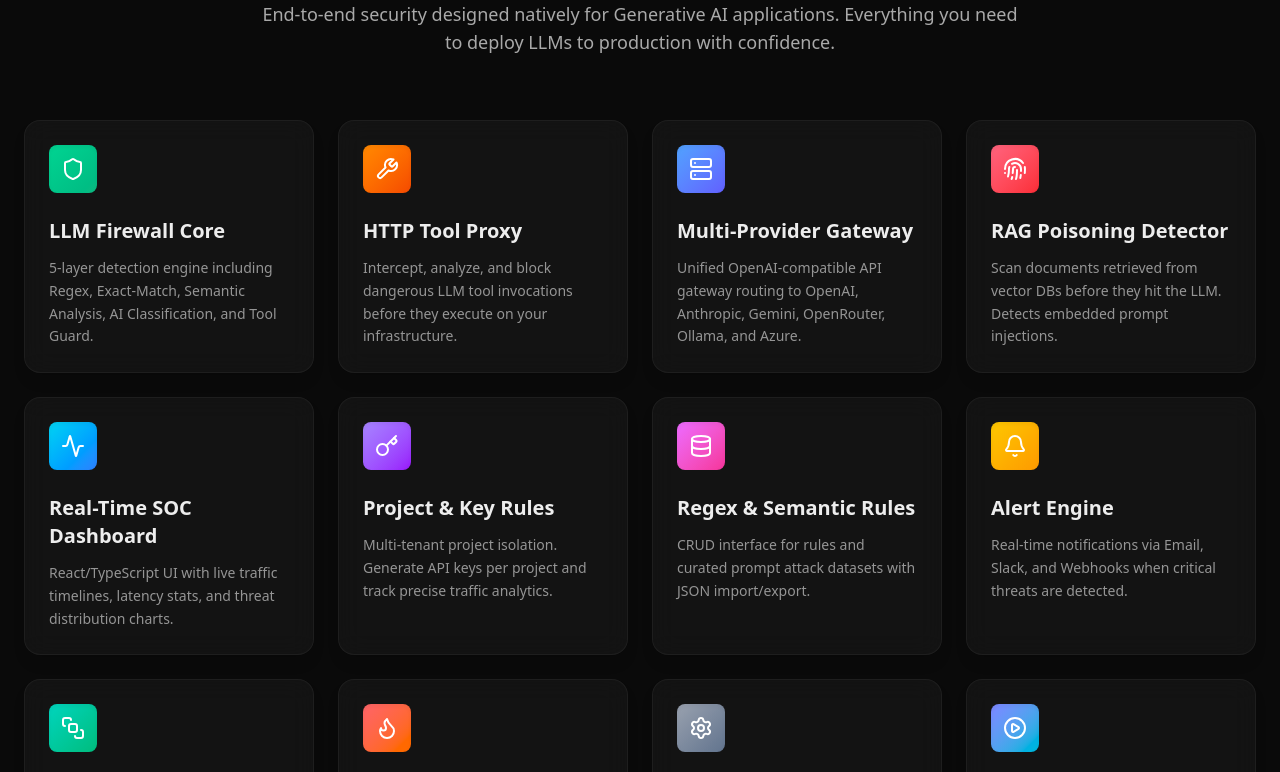
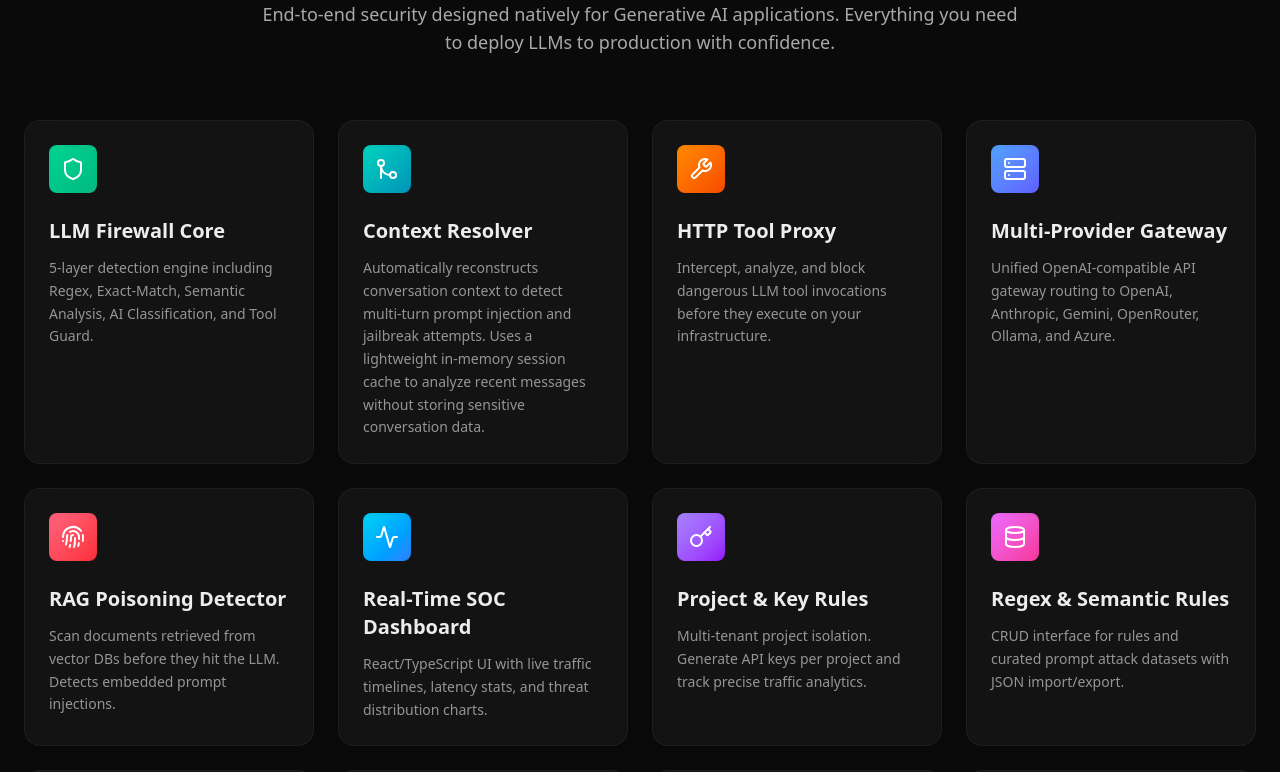
Before and after one commit to amalpvatayam67/llm-firewall-website, a Next.js app: page / in a window 1280 px wide. Shown: the part 1260-2032 px from the top of the page. Built offline with nearby package versions, Linux system fonts and the light colour scheme.

Commit message:
add a new item

```diff
--- a/src/components/FeatureGrid.tsx
+++ b/src/components/FeatureGrid.tsx
@@ -1,7 +1,7 @@
 'use client';
 
 import { motion } from 'framer-motion';
-import { Shield, Server, Box, Fingerprint, Activity, Key, Database, Bell, BringToFront, Flame, Settings, Lock, ShieldCheck, PlayCircle } from 'lucide-react';
+import { Shield, Server, Box, Fingerprint, Activity, Key, Database, Bell, BringToFront, Flame, Settings, Lock, ShieldCheck, PlayCircle, GitMerge } from 'lucide-react';
 import { cn } from '@/lib/utils';
 import { FeatureCard } from './FeatureCard';
 
@@ -12,6 +12,13 @@
     icon: Shield,
     color: "from-emerald-400 to-primary",
     delay: 0.1
+  },
+  {
+    title: "Context Resolver",
+    description: "Automatically reconstructs conversation context to detect multi-turn prompt injection and jailbreak attempts. Uses a lightweight in-memory session cache to analyze recent messages without storing sensitive conversation data.",
+    icon: GitMerge,
+    color: "from-teal-400 to-cyan-600",
+    delay: 0.2
   },
   {
     title: "HTTP Tool Proxy",
--- a/src/components/SecurityPipeline.tsx
+++ b/src/components/SecurityPipeline.tsx
@@ -1,12 +1,13 @@
 'use client';
 
 import { motion } from 'framer-motion';
-import { ShieldAlert, Fingerprint, Brain, Wrench, ShieldCheck, ArrowRight, Server, CheckCircle, Database } from 'lucide-react';
+import { ShieldAlert, Fingerprint, Brain, Wrench, ShieldCheck, ArrowRight, Server, CheckCircle, Database, GitMerge } from 'lucide-react';
 import { cn } from '@/lib/utils';
 import { useState, useEffect } from 'react';
 
 const pipelineStages = [
   { id: 'gateway', name: 'API Gateway', icon: Server, color: 'text-indigo-400', bg: 'bg-indigo-400/20' },
+  { id: 'context', name: 'Context Resolver', icon: GitMerge, color: 'text-teal-400', bg: 'bg-teal-400/20' },
   { id: 'rule', name: 'Rule Engine', icon: ShieldAlert, color: 'text-rose-400', bg: 'bg-rose-400/20' },
   { id: 'attack', name: 'Attack Scanner', icon: Fingerprint, color: 'text-amber-400', bg: 'bg-amber-400/20' },
   { id: 'semantic', name: 'Semantic Detector', icon: Brain, color: 'text-violet-400', bg: 'bg-violet-400/20' },
```
